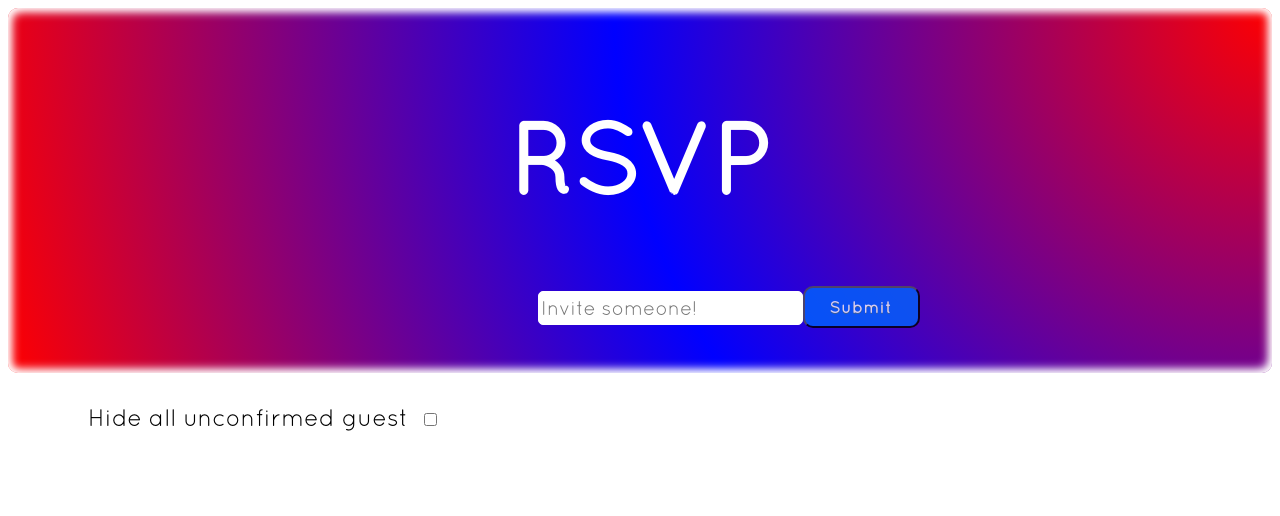
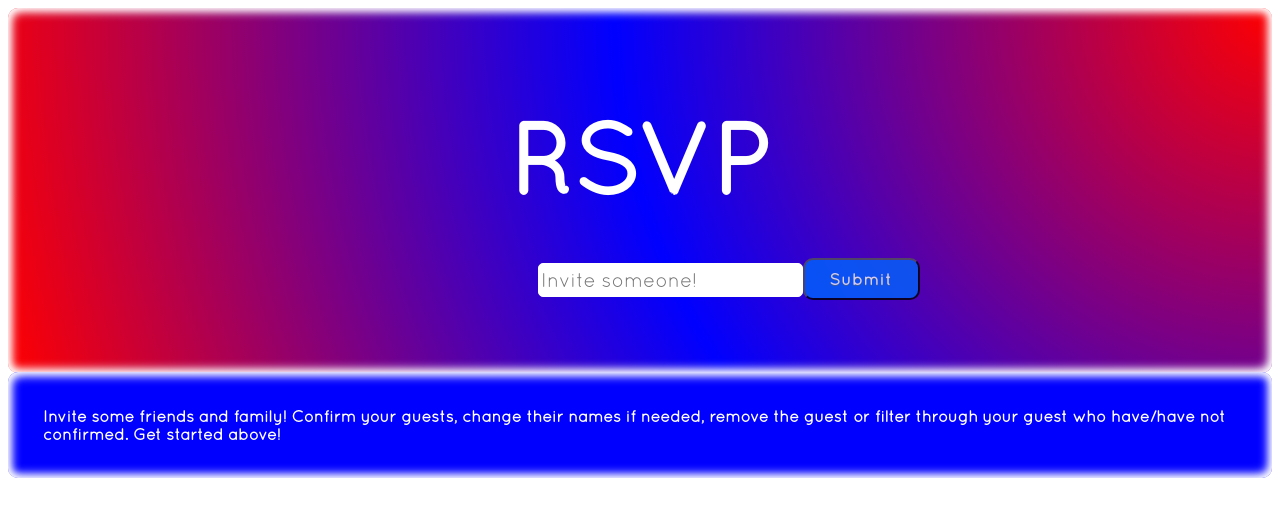
Before and after one commit to Jason-Pallone/RSVP, a React (Create React App) app in the folder RSVP/: page / in a window 1280 px wide. Shown: the top 516 px of the page. Built offline with nearby package versions, Linux system fonts and the light colour scheme.

Commit message:
added intro message, removes when first li is created

```diff
--- a/RSVP/src/App.css
+++ b/RSVP/src/App.css
@@ -15,8 +15,14 @@ h1 {
 }
 
 
+/*
+============================
+        HEADER
+==========================
+*/
+
 .header-div{
-  background: radial-gradient(circle at top right, red, blue, red);
+  background:radial-gradient(circle at top right, red, blue, red);
   padding:2%;
   padding-bottom: 7%;
   border-radius: 10px;
@@ -25,6 +31,31 @@ h1 {
 
 
 }
+
+/*
+===============================
+      INTRO MESSAGE
+==============================
+*/
+
+.intro-message{
+  font-family: 'quicksand', 'Trebuchet MS', 'Lucida Sans Unicode', 'Lucida Grande', 'Lucida Sans', Arial, sans-serif;
+  font-size: 1rem;
+  margin-top: 70px;
+  background: blue;
+  box-shadow: 3px 3px 10px 1px inset white,
+              -3px -3px 10px 1px inset white;
+  color:white;
+  border-radius: 10px;
+  padding:35px;
+}
+
+
+/*
+==============================
+        LI ELEMENTS
+==============================
+*/
 
 
 li{
@@ -44,6 +75,10 @@ li{
   float: left;
   margin-top: 120px;
   margin-left: 2rem;
+}
+
+.pending-guest-li{
+  margin-top: -10px
 }
 
 
--- a/RSVP/src/components/App.js
+++ b/RSVP/src/components/App.js
@@ -88,31 +88,39 @@ toggleGuestConfirmed=(id)=>{
 }
 
 
-totalInvited=()=>
-  this.state.guest.length
+showInviteFriendsMessage=()=>{
 
-
-
-totalNotconfirmed=()=>
-  this.state.guest.length - this.state.guest.isConfirmed.length
-
-
-
-totalConfirmed=()=>{
-  this.state.guest.reduce((total, guest)=> guest.isConfirmed ? total +=1 : total, 0)
 }
 
+  render(){
 
-toggleFilterUnconfirmedGuest=()=>
-  this.setState({
-    filterUnconfirmedGuest: !this.state.filterUnconfirmedGuest
-  })
+    {/* checks to see if the first li has been created, if not created shows the intro message and doesn't
+    dispaly the filter checkbox, else if first li is created, hides intro message and shows filter checkbox
+     */}
+    const guests = this.state.guest
 
-
-  render(){
-  return (
+    if(guests.length < 1){
+      return(
 
     <div className="App">
+      <Header />
+      <AddGuest
+      guest={this.state.guest}
+      addGuest={this.addGuest}
+      updatePendingGuestValue={this.updatePendingGuestValue}
+      pendingGuest={this.state.pendingGuest}
+      />
+
+    <h2 className='intro-message'>Invite some friends and family! Confirm your guests,
+     change their names if needed, remove the guest or filter through your guest who
+     have/have not confirmed. Get started above!</h2>
+
+      <PendingGuestLi
+        pendingGuest={this.state.pendingGuest} />
+    </div>
+
+  )}else{
+    return(    <div className="App">
     <Header />
     <div>
     <label className='filter-guests-label'>Hide all unconfirmed guest
@@ -138,8 +146,9 @@ toggleFilterUnconfirmedGuest=()=>
     <PendingGuestLi
       pendingGuest={this.state.pendingGuest} />
   </div>
-
-  )}
+    )
+  }
+  }
 }
 
 export default App;
--- a/RSVP/src/components/PendingGuestLi.js
+++ b/RSVP/src/components/PendingGuestLi.js
@@ -3,7 +3,7 @@ import React from 'react'
 const PendingGuestLi =(props)=>{
     if(props.pendingGuest){
         return(
-            <li className='pendingGuest'>{props.pendingGuest}</li>
+            <li className='pending-guest-li'>{props.pendingGuest}</li>
         )}
     return null
 }
```
Lines whose indentation alone changed are shown as unchanged.
